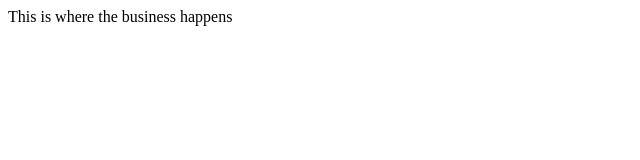
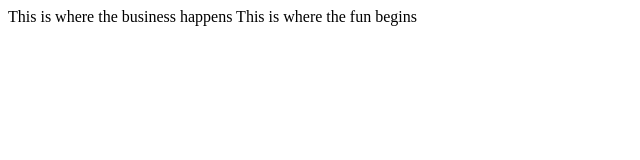
Before and after one commit to rwhiteley/Business-Website, a plain HTML site: page index.html in a window 1280 px wide. Shown: the whole page, without its empty margins (0-640 px from the left). Drawn offline with Linux system fonts and the light colour scheme.

Commit message:
Update index.html

```diff
--- a/index.html
+++ b/index.html
@@ -7,6 +7,6 @@
 </head>
 <body>
     This is where the business happens
-
+    This is where the fun begins
 </body>
 </html>
```
